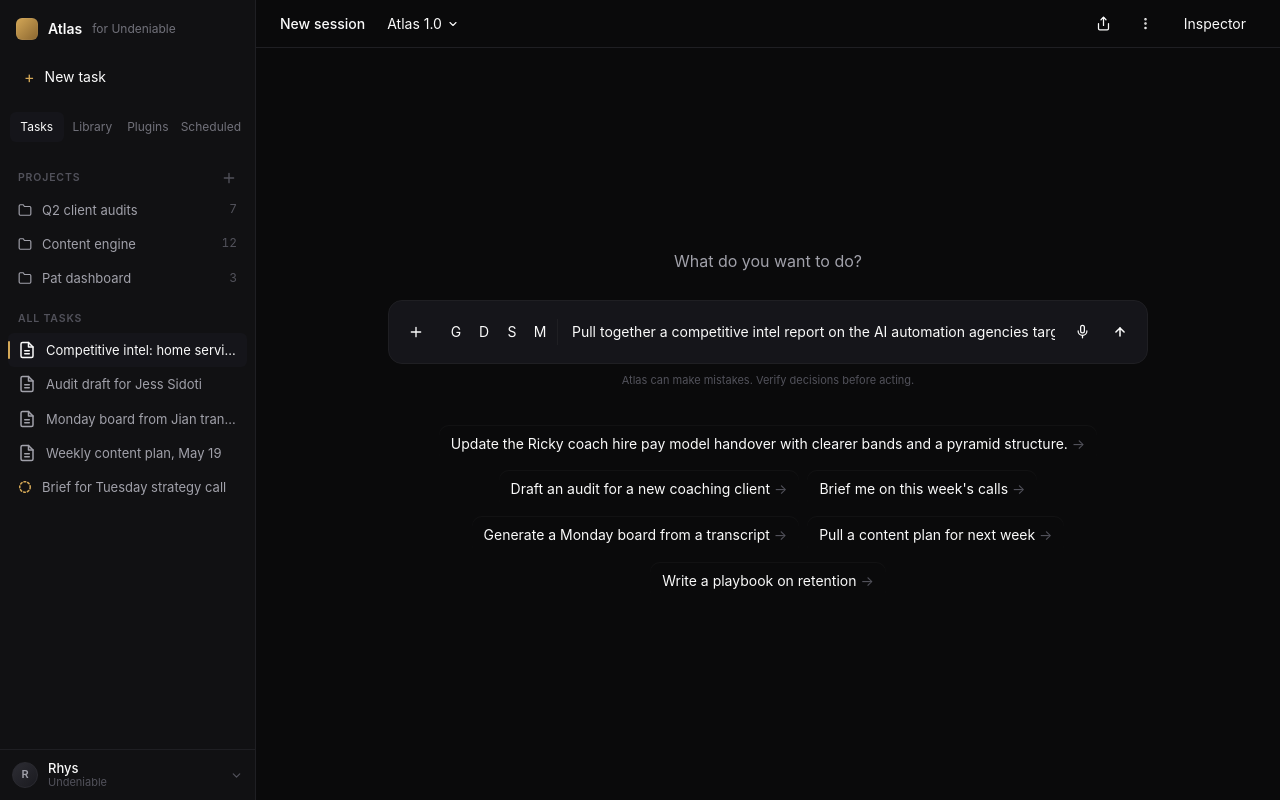
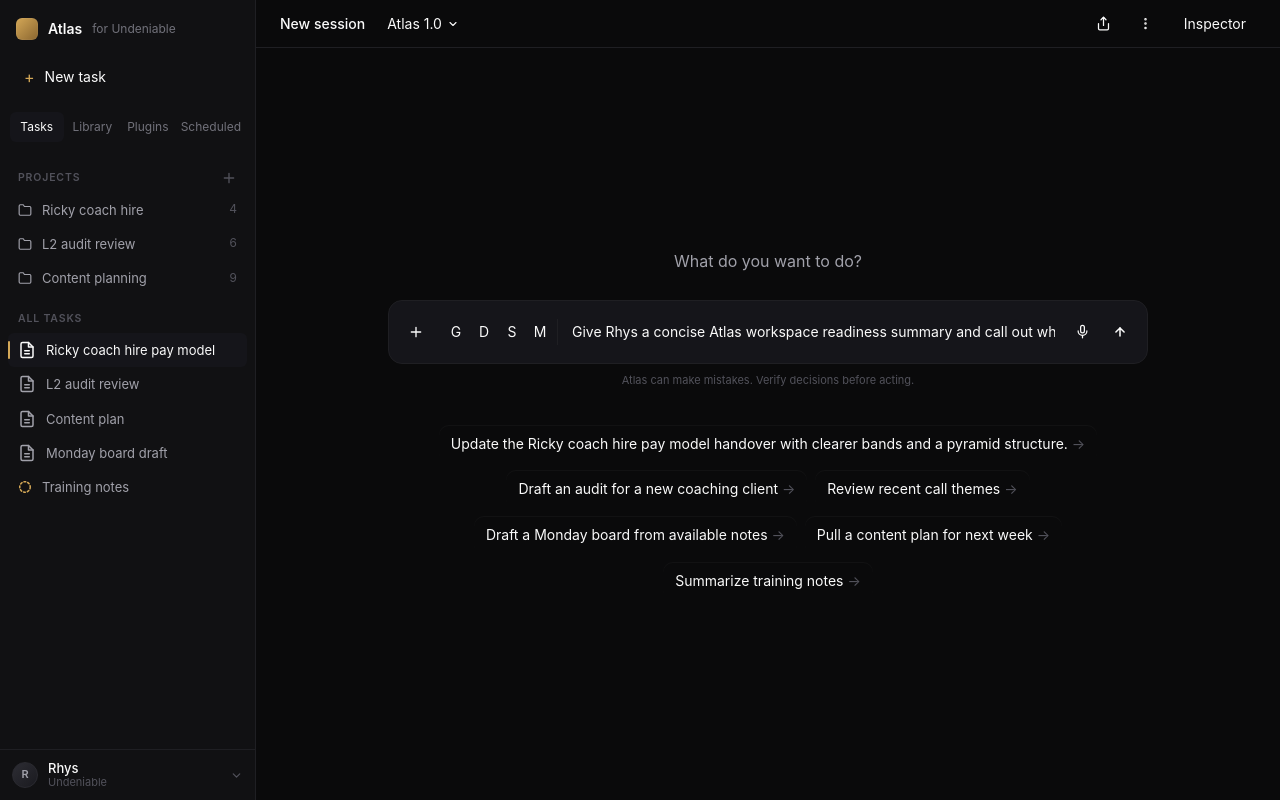
Before and after one commit to AtlasUndeniable/atlas-mission-control, a Next.js app: page /workspace-demo in a window 1280 px wide. Built offline with nearby package versions, Linux system fonts and the light colour scheme.

Commit message:
feat(workspace): remove reference demo residue

```diff
--- a/next.config.ts
+++ b/next.config.ts
@@ -4,6 +4,7 @@
   // Bind to localhost only — never expose externally
   serverExternalPackages: [],
   allowedDevOrigins: ["127.0.0.1"],
+  devIndicators: false,
 };
 
 export default nextConfig;
--- a/src/app/workspace-demo/WorkspaceDemoApp.tsx
+++ b/src/app/workspace-demo/WorkspaceDemoApp.tsx
@@ -56,7 +56,7 @@
 };
 
 function titleForPrompt(prompt: string): string {
-  return prompt === demoRhysReadyStarterPrompt ? demoRhysReadyTaskTitle : "Competitive intel: home services agencies";
+  return prompt === demoRhysReadyStarterPrompt ? demoRhysReadyTaskTitle : "Atlas workspace session";
 }
 
 function reduceEvent(state: ThreadState, event: AgentEvent): ThreadState {
@@ -338,7 +338,7 @@
   const [expanded, setExpanded] = useState(false);
   const completed = task?.completedSteps ?? steps.filter((step) => step.status === "complete").length;
   const total = task?.totalSteps ?? 5;
-  const title = task?.title ?? "Compile competitive intelligence report";
+  const title = task?.title ?? "Atlas workspace session";
 
   if (steps.length === 0 && !task) return null;
 
@@ -423,17 +423,17 @@
       </nav>
       <div className={styles.sectionHeader}><span>Projects</span><IconPlus /></div>
       <ul className={styles.sidebarList}>
-        <li><IconFolder /><span className={styles.sidebarTitle}>Q2 client audits</span><span className={styles.sidebarCount}>7</span></li>
-        <li><IconFolder /><span className={styles.sidebarTitle}>Content engine</span><span className={styles.sidebarCount}>12</span></li>
-        <li><IconFolder /><span className={styles.sidebarTitle}>Pat dashboard</span><span className={styles.sidebarCount}>3</span></li>
+        <li><IconFolder /><span className={styles.sidebarTitle}>Ricky coach hire</span><span className={styles.sidebarCount}>4</span></li>
+        <li><IconFolder /><span className={styles.sidebarTitle}>L2 audit review</span><span className={styles.sidebarCount}>6</span></li>
+        <li><IconFolder /><span className={styles.sidebarTitle}>Content planning</span><span className={styles.sidebarCount}>9</span></li>
       </ul>
       <div className={styles.sectionHeader}><span>All tasks</span></div>
       <ul className={styles.sidebarList}>
-        <li className={styles.sidebarActive}>{runState === "running" ? <IconSpinner /> : <IconDocument />}<span className={styles.sidebarTitle}>Competitive intel: home services agencies</span></li>
-        <li><IconDocument /><span className={styles.sidebarTitle}>Audit draft for Jess Sidoti</span></li>
-        <li><IconDocument /><span className={styles.sidebarTitle}>Monday board from Jian transcript</span></li>
-        <li><IconDocument /><span className={styles.sidebarTitle}>Weekly content plan, May 19</span></li>
-        <li><IconSpinner /><span className={styles.sidebarTitle}>Brief for Tuesday strategy call</span></li>
+        <li className={styles.sidebarActive}>{runState === "running" ? <IconSpinner /> : <IconDocument />}<span className={styles.sidebarTitle}>Ricky coach hire pay model</span></li>
+        <li><IconDocument /><span className={styles.sidebarTitle}>L2 audit review</span></li>
+        <li><IconDocument /><span className={styles.sidebarTitle}>Content plan</span></li>
+        <li><IconDocument /><span className={styles.sidebarTitle}>Monday board draft</span></li>
+        <li><IconSpinner /><span className={styles.sidebarTitle}>Training notes</span></li>
       </ul>
       <div className={styles.sidebarSpacer} />
       <div className={styles.userRow}><span className={styles.avatar}>R</span><span className={styles.userMeta}><span className={styles.userName}>Rhys</span><span className={styles.userSub}>Undeniable</span></span><span className={styles.userChevron}><IconChevronDown size={13} /></span></div>
--- a/src/lib/workspace-demo-events.ts
+++ b/src/lib/workspace-demo-events.ts
@@ -141,27 +141,27 @@
 }
 
 const WORKSPACE_ID = "workspace_undeniable_demo";
-const RUN_ID = "run_competitive_intel_demo";
-const TASK_ID = "task_competitive_intel_demo";
-const ASSISTANT_MESSAGE_ID = "msg_assistant_competitive_intel";
-const USER_MESSAGE_ID = "msg_user_competitive_intel";
+const RUN_ID = "run_atlas_workspace_demo";
+const TASK_ID = "task_atlas_workspace_demo";
+const ASSISTANT_MESSAGE_ID = "msg_assistant_atlas_workspace";
+const USER_MESSAGE_ID = "msg_user_atlas_workspace";
 
 const userPrompt =
-  "Pull together a competitive intel report on the AI automation agencies targeting home services. I want positioning, pricing, who they are winning against, and where the gap is for us.";
+  "Give Rhys a concise Atlas workspace readiness summary and call out what needs confirmation before live testing.";
 
-const assistantReply = `Done. I pulled the field on seven agencies in the AI automation space targeting home services. Three things stand out before the doc:\n\n**The price floor is collapsing.** Scorpion and Podium are still anchored at $5K to $25K a month retainers. Hatch and Broadly are running $1.5K to $3K a month wrappers on top of Claude and GPT. They are pulling air out of the mid-market.\n\n**None of them sell the system, they sell the chat box.** Every competitor leads with AI agent for your business. None leads with the operator brain: the automations, the briefings, and the team workflow layer. That is your door.\n\n**Nobody is fluent in coaching-business language.** Their case studies are HVAC, plumbing, and roofing. The closest is NoGood, and even they treat coaching as just another vertical. You own this room.\n\nThe full breakdown is in the doc. Want me to draft the positioning page for the website using the gap I called out, or stage a note for the team to chew on first?`;
+const assistantReply = `Done. Atlas is ready to use as the primary Workspace test bench for Rhys, with a few boundaries to keep visible before live work.\n\n**The event seam is stable.** Mock, local Codex, and Mastra all stream through the same AgentEvent contract, so the chat thread sees presentation-safe output while Inspector keeps diagnostics internal.\n\n**Reference grounding is visible.** Workspace references now resolve before runtime output and show coverage in Inspector. Matched references can be used directly; thin references should be treated as provisional and confirmed.\n\n**External mutations stay off.** This pass does not send Slack, OpenClaw, Monday, Typeform, files, or live Supabase writes. It is safe for drafting and QA, not production delivery.\n\nNext best test: run the Ricky coach hire pay model handover prompt, check reference coverage, and confirm any missing pay-band facts before turning the draft into a real artifact.`;
 
 const taskSteps: TaskStep[] = [
-  { id: "step_market_scan", title: "Scan competitor positioning", status: "complete", summary: "Mapped seven AI automation agencies in the home-services lane." },
-  { id: "step_pricing", title: "Compare pricing models", status: "complete", summary: "Grouped retainers, setup fees, and low-cost wrappers." },
-  { id: "step_gap", title: "Find the positioning gap", status: "complete", summary: "Identified the system-vs-chat-box opening." },
-  { id: "step_doc", title: "Package the report", status: "complete", summary: "Created the inline competitive-intel artifact." },
-  { id: "step_next", title: "Recommend next moves", status: "complete", summary: "Prepared the website-positioning follow-up path." },
+  { id: "step_runtime", title: "Check runtime seam", status: "complete", summary: "Confirmed mock, local Codex, and Mastra share the AgentEvent stream." },
+  { id: "step_references", title: "Review Workspace references", status: "complete", summary: "Checked reference coverage and safe Inspector handles." },
+  { id: "step_visibility", title: "Verify presentation safety", status: "complete", summary: "Kept provider diagnostics, paths, and command details internal." },
+  { id: "step_boundaries", title: "Confirm no external sends", status: "complete", summary: "Left Slack, OpenClaw, Monday, Typeform, files, and Supabase writes untouched." },
+  { id: "step_next", title: "Prepare Ricky smoke", status: "complete", summary: "Ready to test the Ricky coach hire pay model handover prompt." },
 ];
 
 const finalTask: Task = {
   id: TASK_ID,
-  title: "Compile competitive intelligence report",
+  title: "Atlas workspace readiness session",
   status: "complete",
   completedSteps: 5,
   totalSteps: 5,
@@ -169,11 +169,11 @@
 };
 
 const artifact: Artifact = {
-  id: "artifact_home_services_ai_report",
-  type: "document",
-  title: "Competitive Intelligence Report - Home Services AI",
-  subtitle: "Atlas / 2 min ago / 14 pages / markdown + pdf",
-  preview: "A field report on positioning, price bands, and the operator-brain gap for Undeniable.",
+  id: "artifact_atlas_workspace_readiness",
+  type: "brief",
+  title: "Atlas Workspace Readiness Note",
+  subtitle: "Atlas / demo session / presentation-safe brief",
+  preview: "A short readiness note for Rhys covering runtime, references, and no-send boundaries.",
 };
 
 function now(offsetMs: number): string {
@@ -273,10 +273,10 @@
 export const demoStarterPrompts = [
   "Update the Ricky coach hire pay model handover with clearer bands and a pyramid structure.",
   "Draft an audit for a new coaching client",
-  "Brief me on this week's calls",
-  "Generate a Monday board from a transcript",
+  "Review recent call themes",
+  "Draft a Monday board from available notes",
   "Pull a content plan for next week",
-  "Write a playbook on retention",
+  "Summarize training notes",
 ];
 
 export const demoUserPrompt = userPrompt;
```
